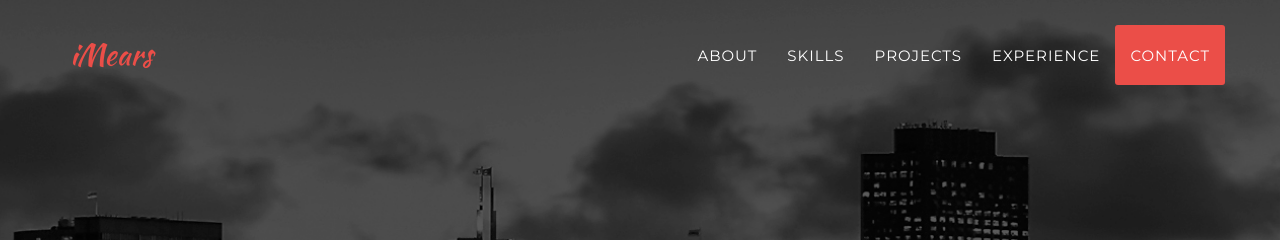
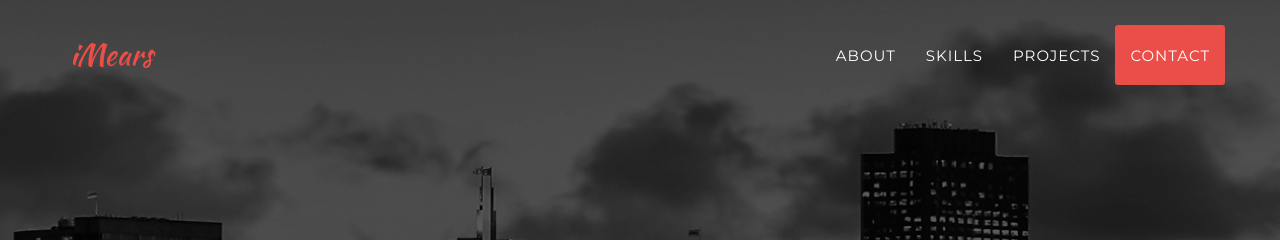
Before and after one commit to iMears/iMears.github.io, a Jekyll site: the page built from index.html, in a window 1280 px wide. Shown: the top 240 px of the page. Built offline with Jekyll 4.4.1, drawn with Linux system fonts in a browser that asks for light colours; some web fonts are replaced.

Commit message:
Remove experience link from header

```diff
--- a/_includes/header.html
+++ b/_includes/header.html
@@ -28,9 +28,6 @@
                         <a class="page-scroll" href="#projects">Projects</a>
                     </li>
                     <li>
-                        <a class="page-scroll" href="#experience">Experience</a>
-                    </li>
-                    <li>
                         <a class="page-scroll" href="#contact">Contact</a>
                     </li>
                 </ul>
```
